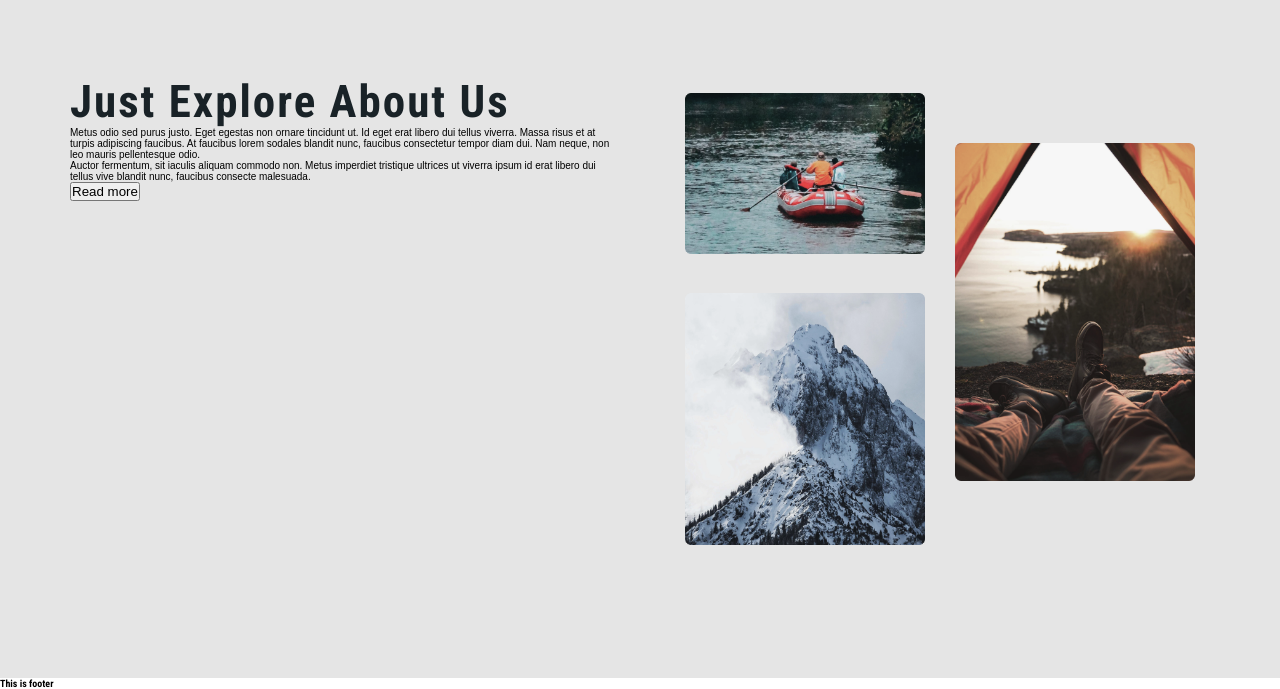
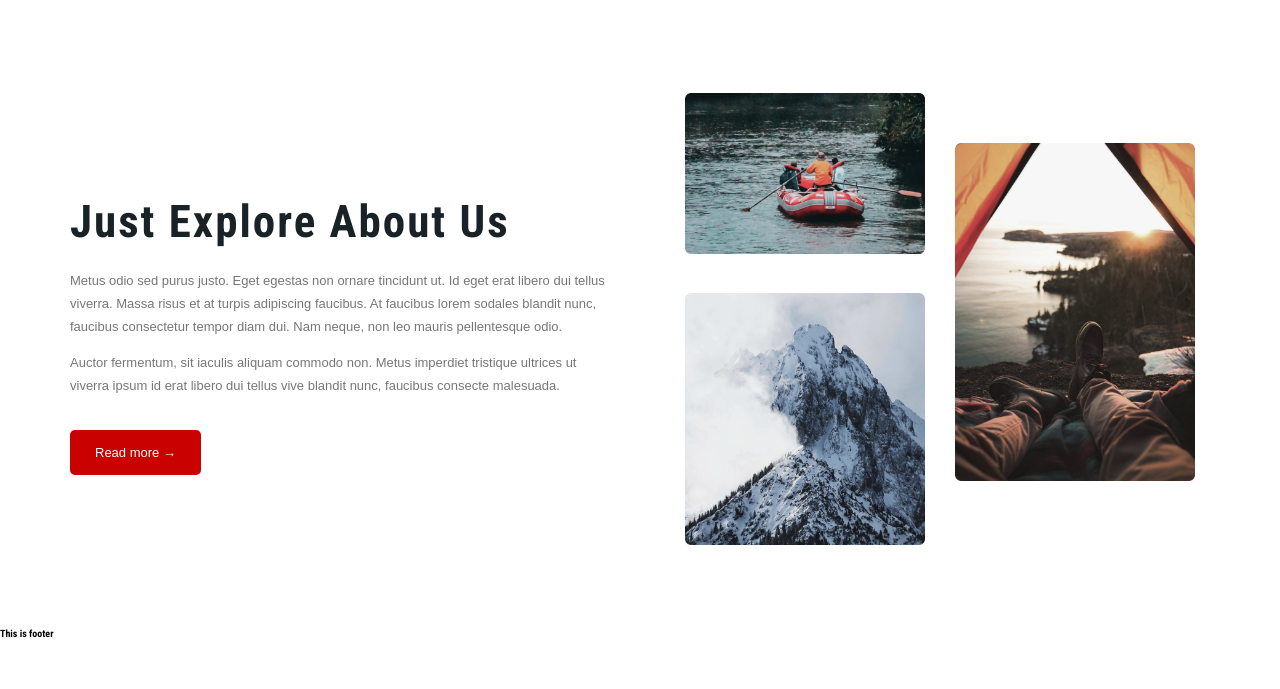
Before and after one commit to monirul-fahad/travelism-html-sass, a website: page index.html in a window 1280 px wide. Shown: the part 822-1511 px from the top of the page. After the commit the page ends 1461 px from the top, so only its background shows below. Drawn offline with Linux system fonts and the light colour scheme; a web font is replaced by a local one.

Commit message:
about section

```diff
--- a/index.html
+++ b/index.html
@@ -55,12 +55,12 @@
     <main>
       <section class="about-section section-padding">
         <div class="row">
-          <div class="col-1-of-2">
-            <h2 class="title-heading-1">Just Explore About Us</h2>
-            <p>Metus odio sed purus justo. Eget egestas non ornare tincidunt ut. Id eget erat libero dui tellus viverra. Massa risus et at turpis adipiscing faucibus. At faucibus lorem sodales blandit nunc, faucibus consectetur tempor diam dui. Nam neque, non leo mauris pellentesque odio. </p>
-            <p>Auctor fermentum, sit iaculis aliquam commodo non. Metus imperdiet tristique ultrices ut viverra ipsum id erat libero dui tellus vive  blandit nunc, faucibus consecte malesuada.</p>
-            <button>Read more </button>
-          </div>
+          <div class="col-1-of-2 about-content">
+          <h2 class="title-heading-1">Just Explore About Us</h2>
+          <p class="about-content__paragraph">Metus odio sed purus justo. Eget egestas non ornare tincidunt ut. Id eget erat libero dui tellus viverra. Massa risus et at turpis adipiscing faucibus. At faucibus lorem sodales blandit nunc, faucibus consectetur tempor diam dui. Nam neque, non leo mauris pellentesque odio. </p>
+          <p class="about-content__paragraph">Auctor fermentum, sit iaculis aliquam commodo non. Metus imperdiet tristique ultrices ut viverra ipsum id erat libero dui tellus vive  blandit nunc, faucibus consecte malesuada.</p>
+          <button class="btn">Read more &rarr;</button>
+         </div>
           <div class="col-1-of-2 about-images">
             <img src="/images/ing-37.png" class="about-images__single about-images__single--1" alt="img-37">
             <img src="/images/img-35.png" class="about-images__single about-images__single--2" alt="img-35">
--- a/sass/base/_utilities.scss
+++ b/sass/base/_utilities.scss
@@ -11,6 +11,7 @@
     font-weight: 700;
     line-height: 108%;
     letter-spacing: .2rem;
+    margin-bottom: 2.2rem;
 }
 
 .title-heading-2{
@@ -20,4 +21,19 @@
     font-weight: 700;
     line-height: 108%;
     letter-spacing: .2rem;
+    margin-bottom: 2.2rem;
 }
+
+.btn{
+    &,
+    &:link,
+    &:visited {
+        padding: 1.5rem 2.5rem;
+        background-color: $color-secondary;
+        color: $color-white;
+        border: none;
+        border-radius: .5rem;
+        font-size: 1.3rem;
+        margin-top: 2rem;
+    }
+}
--- a/sass/components/_about.scss
+++ b/sass/components/_about.scss
@@ -1,21 +1,32 @@
-.about-images{
+.about-content{
+
+    padding: 12rem 0;
+
+    &__paragraph{
+        color: $color-grey-dark-1;
+        font-size: 1.3rem;
+        line-height: 180%;
+        margin-bottom:1.2rem;
+    }
+}
+
+.about-images {
   position: relative;
 
-
-    &__single{
+  &__single {
     position: absolute;
     width: 50%;
     padding: 1.5rem;
   }
 
-    &__single--1{
+  &__single--1 {
     top: 0;
   }
-    &__single--2{
+  &__single--2 {
     right: 0;
     top: 5rem;
   }
-    &__single--3{
+  &__single--3 {
     top: 20rem;
   }
 }
--- a/sass/pages/_home.scss
+++ b/sass/pages/_home.scss
@@ -8,6 +8,5 @@
 }
 
 .about-section{
-   background-color: $color-primary-light;
-   height: 70rem;
+   height: 65rem;
 }
```
Also changed, not shown: sass/main.css, 1 other file. Lines whose indentation alone changed are shown as unchanged.
